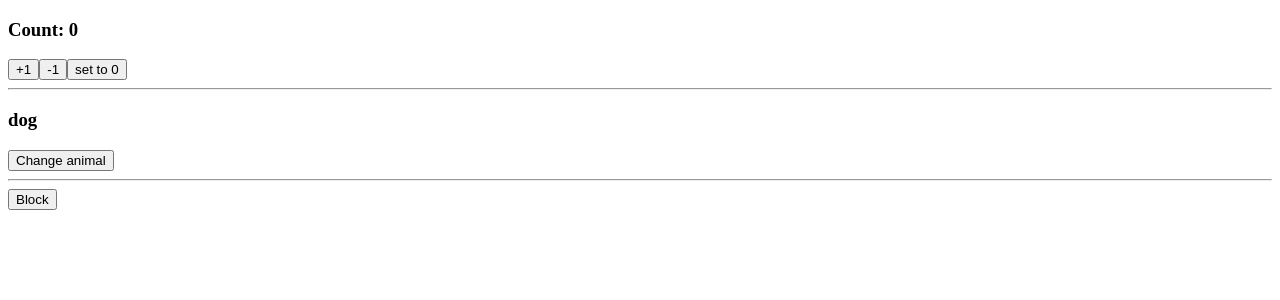
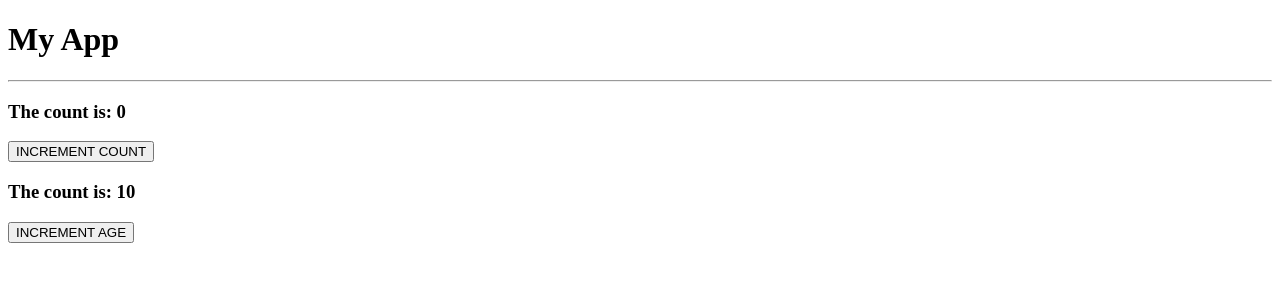
Before and after one commit to caio199307/React-hooks, a React (Vite) app: page / in a window 1280 px wide. Shown: the top 300 px of the page. Built offline with nearby package versions, Linux system fonts and the light colour scheme.

Commit message:
useState triggers

```diff
--- a/src/App.jsx
+++ b/src/App.jsx
@@ -1,47 +1,31 @@
-import { useState, useEffect } from "react"
-import BlockComponent from "./block"
+import { useState,  } from "react";
+import Title from './components/title'
+import Count from "./components/count";
+import CountBtn from "./components/countBtn";
+import Age from "./components/age";
+import AgeBtn from "./components/ageBtn";
 
 const App = () => {
     let [count, setCount] = useState(0)
-let [animal, setAnimal] = useState('dog')
-let [block, setBlock] = useState(false)
+    let [age, setAge] = useState(10)
 
-const addOne = () => setCount(count +1)
-const restOne = () => setCount(count -1)
-const setZero = () => setCount(0)
+    const handleCount = () => {
+        setCount(count+1)
+    }
 
-useEffect(()=>{
-
-
-  return ()=>{
-    console.log('Use effect count')
+    const handleAge = () => {
+        setAge(age+1)
     }
-},[count])
-
-/* useEffect(()=>{
-  console.log(count)
-}, [count, animal]) */
-
-/* useEffect(()=>{
-  console.log(animal)
-}, [animal]) */
 
     return(
         <>
-      <h3>Count: {count}</h3>
-      <button onClick={addOne}>+1</button>
-      <button onClick={restOne}>-1</button>
-      <button onClick={setZero}>set to 0</button>
-      <hr />
-      <h3>{animal}</h3>
-      <button onClick={()=>setAnimal('cat')}>Change animal</button>
-      <hr />
-      {
-        block ? <BlockComponent></BlockComponent> : null
-      }
-      <button onClick={()=>{setBlock(!block)}}>Block</button>
+            <Title/>
+            <Count count={count}></Count>
+            <CountBtn handleCount={handleCount}></CountBtn>
+            <Age age={age}></Age>
+            <AgeBtn handleAge={handleAge}></AgeBtn>
         </>
     )
 }
 
-export default App
+export default App;
--- /dev/null
+++ b/src/components/age.jsx
@@ -0,0 +1,12 @@
+
+const Age = ({age}) => {
+    console.log('4-age')
+    return(
+        <>
+            <h3>The count is: {age}</h3>
+
+        </>
+    )
+}
+
+export default Age;
--- /dev/null
+++ b/src/components/ageBtn.jsx
@@ -0,0 +1,14 @@
+
+const ageBtn = ({handleAge}) => {
+    console.log('5-age BTN')
+    return(
+        <>
+            <button onClick={handleAge}>
+                INCREMENT AGE
+            </button>
+
+        </>
+    )
+}
+
+export default ageBtn
--- /dev/null
+++ b/src/components/count.jsx
@@ -0,0 +1,12 @@
+
+const Count = ({count}) => {
+    console.log('2-count')
+    return(
+        <>
+            <h3>The count is: {count}</h3>
+
+        </>
+    )
+}
+
+export default Count;
--- /dev/null
+++ b/src/components/countBtn.jsx
@@ -0,0 +1,15 @@
+
+const CountBtn = ({handleCount}) => {
+    console.log('3-count BTN')
+
+    return(
+        <>
+            <button onClick={handleCount}>
+                INCREMENT COUNT
+            </button>
+
+        </>
+    )
+}
+
+export default CountBtn
--- /dev/null
+++ b/src/components/title.jsx
@@ -0,0 +1,12 @@
+
+const Title = () => {
+    console.log('1-title')
+    return(
+        <>
+            <h1>My App</h1>
+            <hr />
+        </>
+    )
+}
+
+export default Title
```
Also changed, not shown: src/App2.jsx (added, +47 -0 lines). Lines whose indentation alone changed are shown as unchanged.
